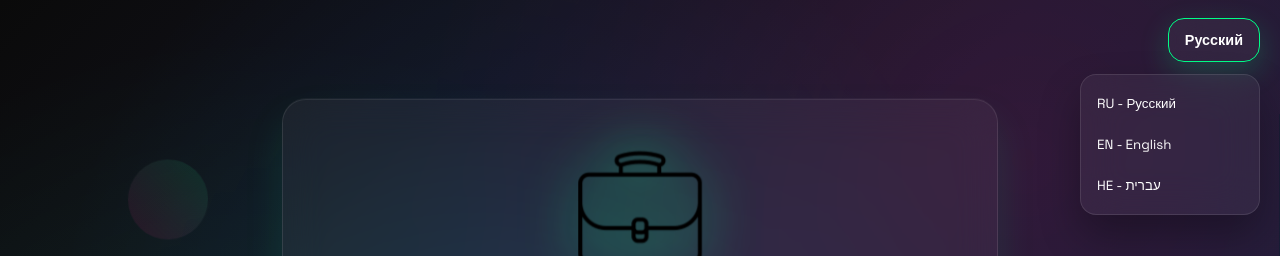
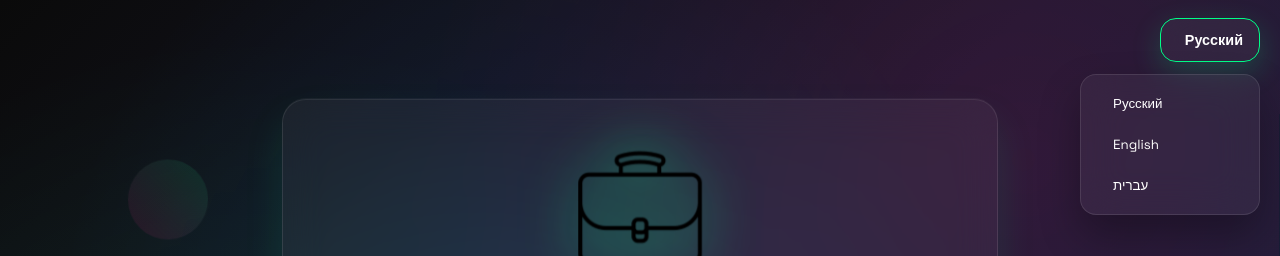
Before and after one commit to Iusif797/yosef-portfolio, a React (Create React App) app: page / in a window 1280 px wide. Both pictures are taken after a click on the button "Русский". Shown: the top 256 px of the page. Built offline with nearby package versions, Linux system fonts and the light colour scheme.

Commit message:
Добавление флагов к переключателю языков

```diff
--- a/src/App.css
+++ b/src/App.css
@@ -148,6 +148,11 @@ body[dir="rtl"] {
   box-shadow: 0 10px 30px rgba(0, 255, 136, 0.2);
 }
 
+.language-flag {
+  font-size: 1.2rem;
+  margin-right: 0.5rem;
+}
+
 .language-code {
   font-size: 0.9rem;
   font-weight: 600;
@@ -194,6 +199,9 @@ body[dir="rtl"] {
   transition: var(--transition);
   font-family: var(--font-secondary);
   text-align: left;
+  display: flex;
+  align-items: center;
+  gap: 0.5rem;
 }
 
 .language-option-button:hover {
@@ -1273,6 +1281,7 @@ body[dir="rtl"] .language-dropdown {
 
 body[dir="rtl"] .language-option-button {
   text-align: right;
+  flex-direction: row-reverse;
 }
 
 body[dir="rtl"] .contact-button-top .arrow,
@@ -1281,6 +1290,10 @@ body[dir="rtl"] .footer-button .arrow {
   margin-right: 0.75rem;
 }
 
+body[dir="rtl"] .language-flag {
+  margin-right: 0;
+  margin-left: 0.5rem;
+}
 /* Дополнительные эффекты наведения */
 .project-item:hover {
   z-index: 10;
--- a/src/App.js
+++ b/src/App.js
@@ -868,6 +868,7 @@ function App() {
             aria-haspopup="listbox"
             aria-expanded={dropdownOpen}
           >
+            <span className="language-flag">{translations[language].flag}</span>
             <span className="language-code">
               {translations[language].languageName}
             </span>
@@ -882,8 +883,9 @@ function App() {
                     role="option"
                     aria-selected={language === lng}
                   >
+                    <span className="language-flag">{translations[lng].flag}</span>
                     <span className="language-option-code">
-                      {lng.toUpperCase()} - {translations[lng].languageName}
+                      {translations[lng].languageName}
                     </span>
                   </button>
                 </li>
```
